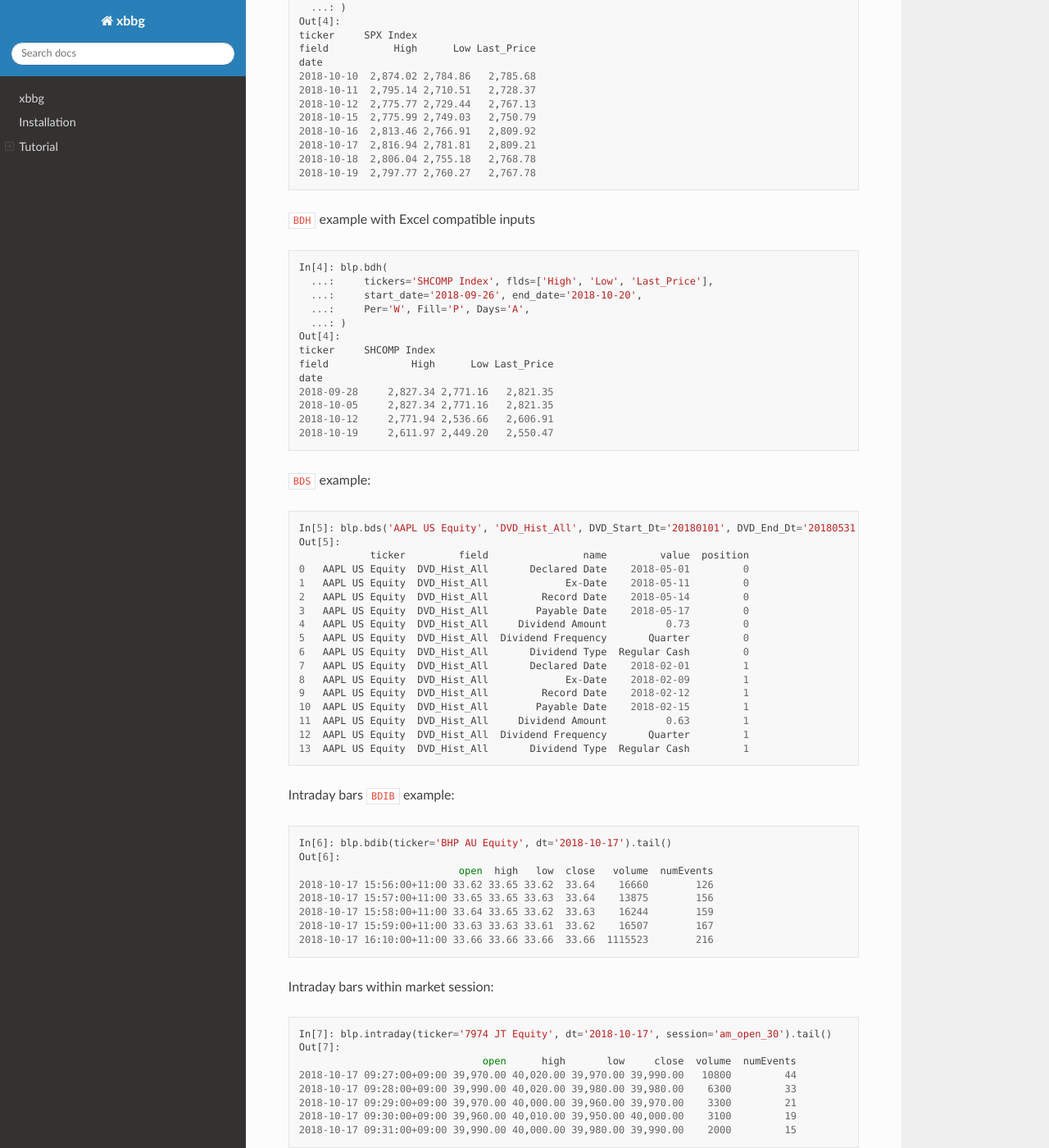
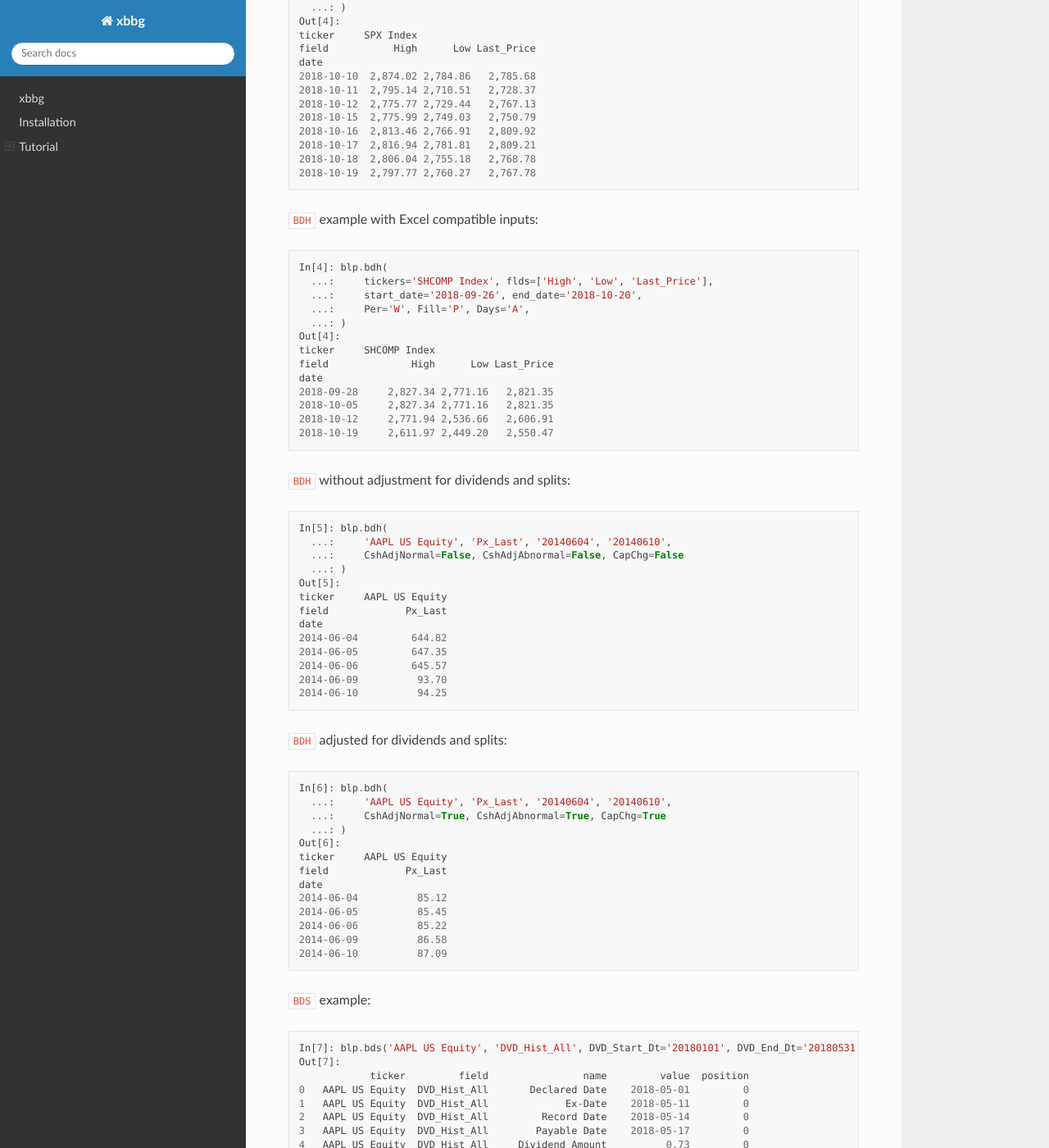
Before and after one commit to alpha-xone/xbbg, a Sphinx documentation site: the page built from docs/index.rst, in a window 1280 px wide and 1400 px high, scrolled down 1014 px. Shown: the whole window at 82% size. Built offline with Sphinx 7.4.7 and the Read the Docs theme 2.0.0, drawn with Linux system fonts in a browser that asks for light colours; some of the changed text lies outside the part shown.

Commit message:
dividend / split example

```diff
--- a/docs/index.rst
+++ b/docs/index.rst
@@ -42,9 +42,9 @@ before we want to do multiple queries - just like examples below.
 
 .. code-block:: python
 
-    In[1]: from xbbg import blp, conn
+    In[1]: from xbbg import blp
 
-    In[2]: conn.create_connection()
+    In[2]: blp.create_connection()
     Out[2]: (<pdblp.pdblp.BCon at 0x1c35cd0e898>, True)
 
 ``BDP`` example:
@@ -78,7 +78,7 @@ before we want to do multiple queries - just like examples below.
     2018-10-18  2,806.04 2,755.18   2,768.78
     2018-10-19  2,797.77 2,760.27   2,767.78
 
-``BDH`` example with Excel compatible inputs
+``BDH`` example with Excel compatible inputs:
 
 .. code-block:: python
 
@@ -96,12 +96,48 @@ before we want to do multiple queries - just like examples below.
     2018-10-12     2,771.94 2,536.66   2,606.91
     2018-10-19     2,611.97 2,449.20   2,550.47
 
+``BDH`` without adjustment for dividends and splits:
+
+.. code-block:: python
+
+    In[5]: blp.bdh(
+      ...:     'AAPL US Equity', 'Px_Last', '20140604', '20140610',
+      ...:     CshAdjNormal=False, CshAdjAbnormal=False, CapChg=False
+      ...: )
+    Out[5]:
+    ticker     AAPL US Equity
+    field             Px_Last
+    date
+    2014-06-04         644.82
+    2014-06-05         647.35
+    2014-06-06         645.57
+    2014-06-09          93.70
+    2014-06-10          94.25
+
+``BDH`` adjusted for dividends and splits:
+
+.. code-block:: python
+
+    In[6]: blp.bdh(
+      ...:     'AAPL US Equity', 'Px_Last', '20140604', '20140610',
+      ...:     CshAdjNormal=True, CshAdjAbnormal=True, CapChg=True
+      ...: )
+    Out[6]:
+    ticker     AAPL US Equity
+    field             Px_Last
+    date
+    2014-06-04          85.12
+    2014-06-05          85.45
+    2014-06-06          85.22
+    2014-06-09          86.58
+    2014-06-10          87.09
+
 ``BDS`` example:
 
 .. code-block:: python
 
-    In[5]: blp.bds('AAPL US Equity', 'DVD_Hist_All', DVD_Start_Dt='20180101', DVD_End_Dt='20180531')
-    Out[5]:
+    In[7]: blp.bds('AAPL US Equity', 'DVD_Hist_All', DVD_Start_Dt='20180101', DVD_End_Dt='20180531')
+    Out[7]:
                 ticker         field                name         value  position
     0   AAPL US Equity  DVD_Hist_All       Declared Date    2018-05-01         0
     1   AAPL US Equity  DVD_Hist_All             Ex-Date    2018-05-11         0
@@ -148,8 +184,8 @@ Corporate earnings:
 
 .. code-block:: python
 
-    In[8]: blp.earning('AMD US Equity', Eqy_Fund_Year=2017, Number_Of_Periods=1)
-    Out[8]:
+    In[10]: blp.earning('AMD US Equity', Eqy_Fund_Year=2017, Number_Of_Periods=1)
+    Out[10]:
 
                      Level   FY_2017  FY_2017_Pct
     Asia-Pacific      1.00  3,540.00        66.43
@@ -183,9 +219,9 @@ is helpful before calling any queries:
 
 .. code-block:: python
 
-    from xbbg import conn
+    from xbbg import blp
 
-    conn.create_connection()
+    blp.create_connection()
 
 Data Storage
 ------------
```
Also changed, not shown: other parts of docs/index.rst (+6 -6 lines), README.md (+65 -23 lines).
